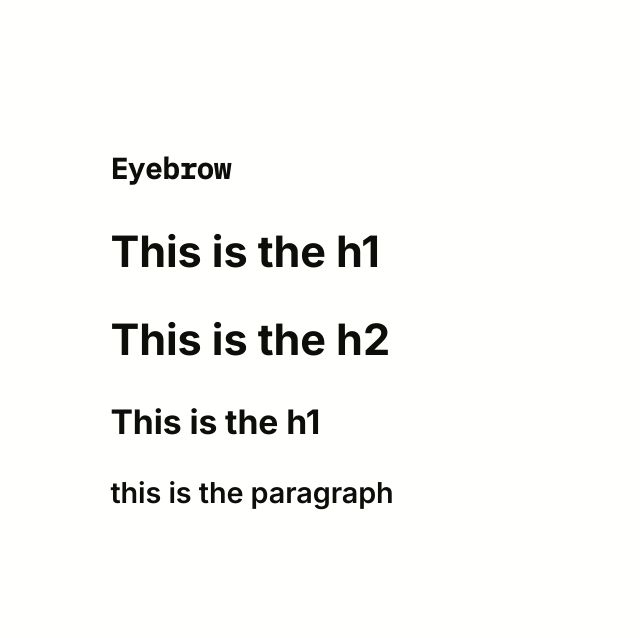
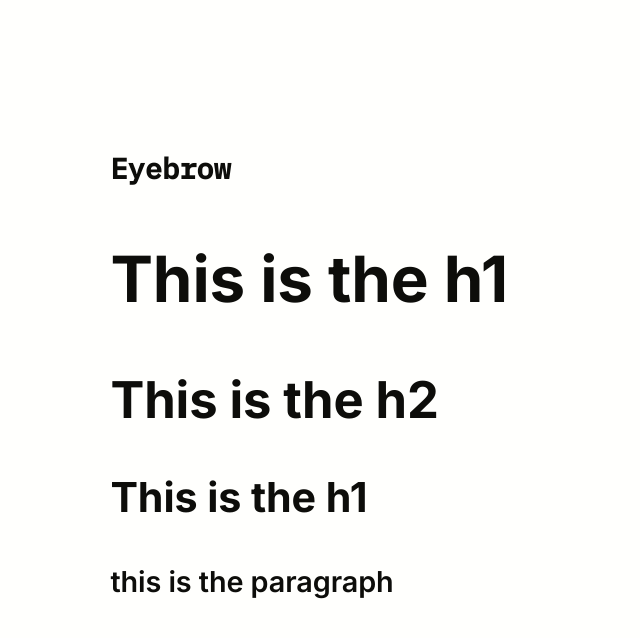
Before and after one commit to krlmnz/krlmnz, a Jekyll site: the page index.html, which Jekyll copies as it is, in a window 1280 px wide. Shown: the top 638 px of the page, without its empty margins (0-640 px from the left). Built offline with Jekyll 4.4.1, drawn with Linux system fonts in a browser that asks for light colours.

Commit message:
Update index.html

```diff
--- a/index.html
+++ b/index.html
@@ -140,10 +140,10 @@ h1, h2, h3 {font-family: 'Inter', sans-serif;}
 h4 {font-family: 'IBM Plex Mono', monospace;}
 
 
-h4 { calc(16px + 1vw);}
-h3 { calc(28.43px + 1vw);}
-h2 { calc(37.90px + 1vw);}
-h1 { calc(50.90px + 1vw);}
+h4 {font-size: calc(16px + 1vw);}
+h3 {font-size: calc(28.43px + 1vw);}
+h2 {font-size: calc(37.90px + 1vw);}
+h1 {font-size: calc(50.90px + 1vw);}
 
 /*
 h1 {
```
